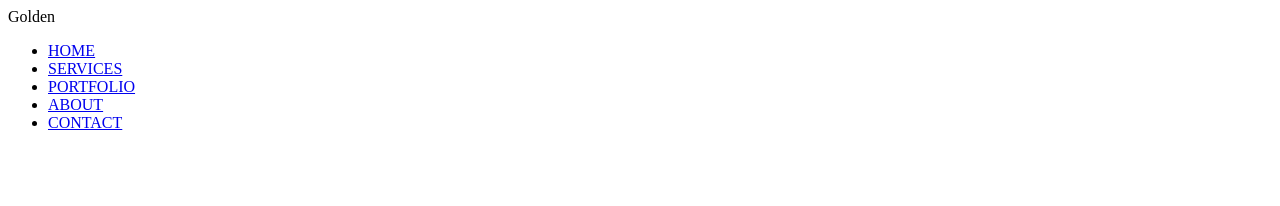
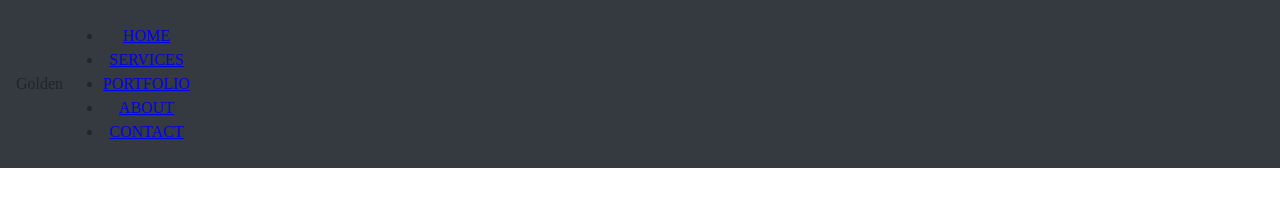
Before and after one commit to kai-mareving/golden-landingpage, a website: page index.html in a window 1280 px wide. Drawn offline with Linux system fonts and the light colour scheme; a web font is replaced by a local one.

Commit message:
Add sections outline in index. Add some style for navbar in css. Add description in readme

```diff
--- a/css/style.css
+++ b/css/style.css
@@ -0,0 +1,47 @@
+/* Global */
+
+/* font-family: 'Gentium Book Basic', serif;
+font-family: 'Great Vibes', cursive;
+font-family: 'Lato', sans-serif; */
+
+.bg-dark {
+    background-color: #343a40!important;
+}
+
+body {
+    margin: 0;
+    font-family: 'Gentium Book Basic', serif, 'Lato', sans-serif, 'Great Vibes', cursive;
+    font-size: 1rem;
+    font-weight: 400;
+    line-height: 1.5;
+    color: #212529;
+    text-align: center;
+    background-color: #fff;
+}
+
+/* Navbar */
+
+.navbar {
+    display: flex;
+    align-items: center;
+    padding: .5rem 1rem;
+}
+
+.fixed-top {
+    position: fixed;
+    top: 0;
+    right: 0;
+    left: 0;
+    z-index: 1030;
+}
+
+
+
+
+/* Media */
+@media (min-width: 768px){
+    .navbar-expand-md {
+        flex-flow: row nowrap;
+        justify-content: flex-start;
+    }
+}
--- a/index.html
+++ b/index.html
@@ -6,8 +6,8 @@
     <title>Golden Shop</title>
     <meta name="viewport" content="width=device-width, initial-scale=1">
     <link rel="stylesheet" type="text/css" media="screen" href="vendor/bootstrap-grid.css" />
-    <!-- <link rel="preconnect" href="https://fonts.gstatic.com">
-    <link href="https://fonts.googleapis.com/css2?family=Playfair+Display:wght@600&display=swap" rel="stylesheet"> -->
+    <link rel="preconnect" href="https://fonts.gstatic.com">
+    <link href="https://fonts.googleapis.com/css2?family=Gentium+Book+Basic:ital@1&family=Great+Vibes&family=Lato:wght@700;900&display=swap" rel="stylesheet">
     <link rel="stylesheet" href="https://use.fontawesome.com/releases/v5.5.0/css/all.css">
     <link rel="stylesheet" type="text/css" media="screen" href="css/style.css" />
 </head>
@@ -15,10 +15,6 @@
 
     <nav class="navbar navbar-expand-md fixed-top navbar-dark bg-dark">
         <a class="navbar-brand text-light">Golden</a>
-        <!-- <button class="navbar-toggler" type="button" data-toggle="collapse" data-target="#mobile-menu" aria-controls="mobile-menu" aria-expanded="false" aria-label="Toggle navigation">
-            <span class="navbar-toggler-icon"></span>
-        </button> -->
-        <div class="collapse navbar-collapse" id="mobile-menu">
         <ul class="navbar-nav">
             <li><a class="nav-link" href="#">HOME</a></li>
             <li><a class="nav-link" href="#">SERVICES</a></li>
@@ -26,8 +22,12 @@
             <li><a class="nav-link" href="#">ABOUT</a></li>
             <li><a class="nav-link" href="#">CONTACT</a></li>
         </ul>
-        </div>
     </nav>
+
+    <section class="splash"></section>
+    <section class="services"></section>
+    <section class="gallery"></section>
+    <footer class="social"></footer>
 
 </body>
 </html>
```
Also changed, not shown: README.md. Lines whose indentation alone changed are shown as unchanged.
